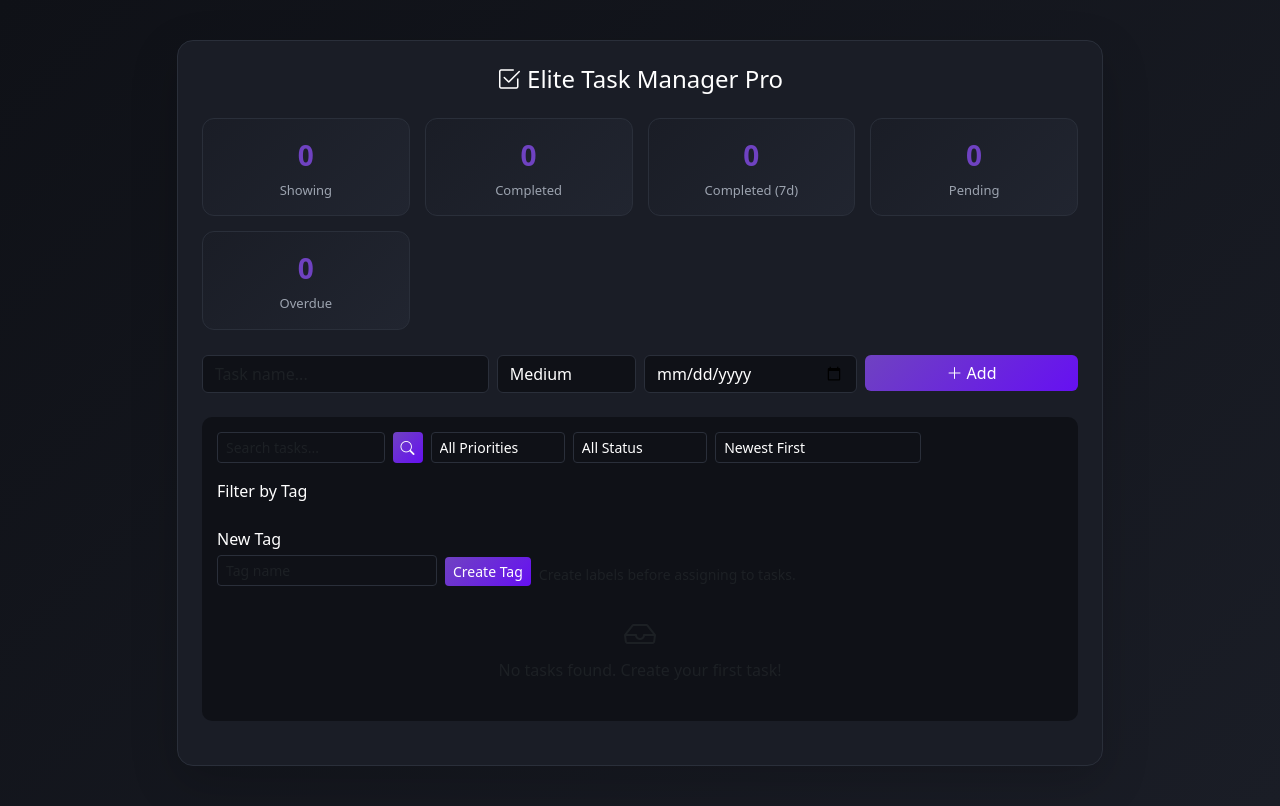
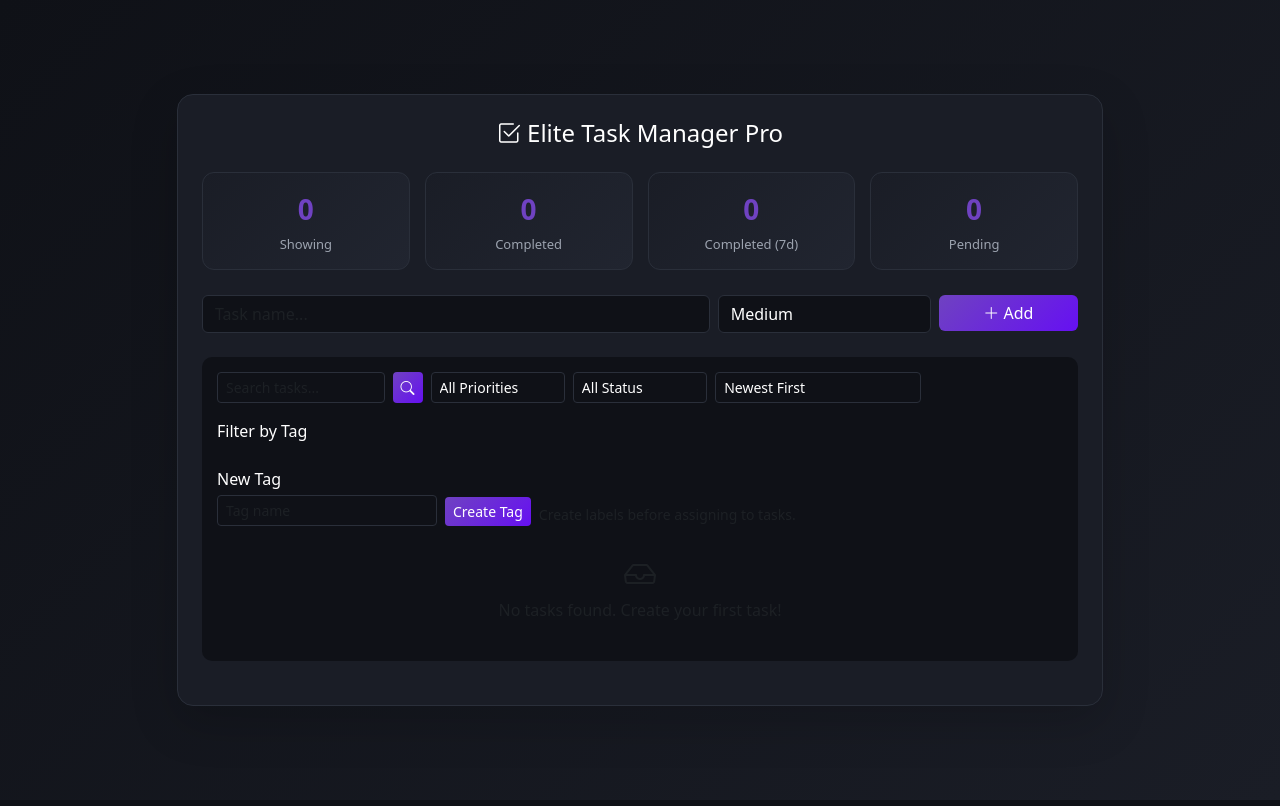
Before and after one commit to SAshoor129/flask-todo-app, a Flask app: page / in a window 1280 px wide. Run offline with Flask 3, Linux system fonts and the light colour scheme.

Commit message:
chore: remove due date functionality

```diff
--- a/app.py
+++ b/app.py
@@ -87,7 +87,6 @@
     description = db.Column(db.Text, nullable=True)
     priority = db.Column(db.String(20), default="Medium")
     status = db.Column(db.String(20), default="todo")
-    due_date = db.Column(db.DateTime, nullable=True)
     completed = db.Column(db.Boolean, default=False)
     created_at = db.Column(db.DateTime, default=lambda: datetime.now(timezone.utc))
     updated_at = db.Column(db.DateTime, default=lambda: datetime.now(timezone.utc), onupdate=lambda: datetime.now(timezone.utc))
@@ -106,16 +105,7 @@
     # Relationship to comments
     comments = db.relationship('Comment', backref='task', lazy=True, cascade='all, delete-orphan')
 
-    def is_overdue(self):
-        if self.due_date and not self.completed:
-            return self.due_date < datetime.now(timezone.utc)
-        return False
 
-    def days_until_due(self):
-        if self.due_date:
-            delta = self.due_date - datetime.now(timezone.utc)
-            return delta.days
-        return None
 
     def get_completion_percentage(self):
         """Calculate task completion based on subtasks"""
@@ -157,32 +147,10 @@
     if status_filter:
         query = query.filter(Task.status == status_filter)
 
-    # Apply date range filter
-    today = datetime.now(timezone.utc).date()
-    if date_filter == 'overdue':
-        query = query.filter(
-            Task.due_date < datetime.now(timezone.utc),
-            Task.completed == False
-        )
-    elif date_filter == 'today':
-        start = datetime.combine(today, datetime.min.time())
-        end = datetime.combine(today, datetime.max.time())
-        query = query.filter(Task.due_date.between(start, end))
-    elif date_filter == 'this_week':
-        start = today
-        end = today + timedelta(days=7)
-        start_dt = datetime.combine(start, datetime.min.time())
-        end_dt = datetime.combine(end, datetime.max.time())
-        query = query.filter(Task.due_date.between(start_dt, end_dt))
-    elif date_filter == 'no_due_date':
-        query = query.filter(Task.due_date == None)
+
 
     # Apply sorting
-    if sort_by == 'due_date_asc':
-        query = query.order_by(Task.due_date.asc().nullslast())
-    elif sort_by == 'due_date_desc':
-        query = query.order_by(Task.due_date.desc().nullslast())
-    elif sort_by == 'priority_high':
+    if sort_by == 'priority_high':
         priority_order = {'High': 1, 'Medium': 2, 'Low': 3}
         query = query.order_by(db.case({p: i for i, p in priority_order.items()}, value=Task.priority))
     elif sort_by == 'priority_low':
@@ -205,7 +173,6 @@
 
     # Get stats for dashboard
     all_tasks = Task.query.all()
-    overdue_count = sum(1 for t in all_tasks if t.is_overdue())
     one_week_ago = datetime.now(timezone.utc) - timedelta(days=7)
     completed_last_7_days = sum(1 for t in all_tasks if t.completed and t.updated_at and t.updated_at >= one_week_ago)
 
@@ -222,7 +189,6 @@
                           page=page,
                           total_pages=total_pages,
                           total_count=total_count,
-                          overdue_count=overdue_count,
                           completed_last_7_days=completed_last_7_days,
                           all_tags=all_tags)
 
@@ -240,21 +206,12 @@
     description = request.form.get("description", "").strip()
     priority = request.form.get("priority", "Medium")
     status = request.form.get("status", "todo")
-    due_date_str = request.form.get("due_date", "").strip()
-
-    due_date = None
-    if due_date_str:
-        try:
-            due_date = datetime.fromisoformat(due_date_str)
-        except (ValueError, TypeError):
-            due_date = None
 
     new_task = Task(
         name=task_name,
         description=description,
         priority=priority,
-        status=status,
-        due_date=due_date
+        status=status
     )
 
     # Handle tags
@@ -359,8 +316,6 @@
     task = Task.query.get_or_404(id)
     tasks = Task.query.order_by(Task.created_at.desc()).all()
     all_tags = Tag.query.all()
-    all_tasks = Task.query.all()
-    overdue_count = sum(1 for t in all_tasks if t.is_overdue())
 
     return render_template("index.html",
                           tasks=tasks,
@@ -373,7 +328,7 @@
                           page=1,
                           total_pages=1,
                           total_count=len(tasks),
-                          overdue_count=overdue_count,
+                          completed_last_7_days=0,
                           all_tags=all_tags)
 
 # Update task
@@ -384,13 +339,6 @@
     task.description = request.form.get("description", task.description).strip()
     task.priority = request.form.get("priority", task.priority)
     task.status = request.form.get("status", task.status)
-
-    due_date_str = request.form.get("due_date", "").strip()
-    if due_date_str:
-        try:
-            task.due_date = datetime.fromisoformat(due_date_str)
-        except (ValueError, TypeError):
-            pass
 
     # Handle tags
     tag_ids = request.form.getlist("tags")
@@ -490,9 +438,6 @@
     total_pages = paginated.pages
     total_count = paginated.total
 
-    all_tasks = Task.query.all()
-    overdue_count = sum(1 for t in all_tasks if t.is_overdue())
-
     return render_template("index.html",
                           tasks=tasks,
                           search="",
@@ -503,7 +448,7 @@
                           page=page,
                           total_pages=total_pages,
                           total_count=total_count,
-                          overdue_count=overdue_count,
+                          completed_last_7_days=0,
                           filter_tags=tags)
 
 # ============ SUBTASK ROUTES ============
--- a/templates/index.html
+++ b/templates/index.html
@@ -236,29 +236,22 @@
 <div class="stat-number">{{ tasks|selectattr('completed', 'equalto', False)|list|length }}</div>
 <div class="stat-label">Pending</div>
 </div>
-<div class="stat-card">
-<div class="stat-number">{{ overdue_count }}</div>
-<div class="stat-label">Overdue</div>
-</div>
 </div>
 
 <!-- Add Task Form -->
 <form action="/add" method="POST" class="mb-4" id="addTaskForm">
 <div class="row g-2">
-<div class="col-md-4">
+<div class="col-md-7">
 <input type="text" name="task" class="form-control" placeholder="Task name..." required>
 </div>
-<div class="col-md-2">
+<div class="col-md-3">
 <select name="priority" class="form-select">
 <option value="Low">Low</option>
 <option value="Medium" selected>Medium</option>
 <option value="High">High</option>
 </select>
 </div>
-<div class="col-md-3">
-<input type="date" name="due_date" class="form-control" placeholder="Due date">
-</div>
-<div class="col-md-3">
+<div class="col-md-2">
 <button type="submit" class="btn btn-primary w-100">
 <i class="bi bi-plus-lg"></i> Add
 </button>
@@ -369,9 +362,6 @@
 <div class="task-meta">
 <span class="badge badge-priority badge-{{ task.priority.lower() }}">{{ task.priority }}</span>
 <span class="badge bg-secondary">{{ task.status.upper() }}</span>
-{% if task.due_date %}
-<span class="badge bg-warning text-dark">Due {{ task.due_date.strftime('%Y-%m-%d') }}</span>
-{% endif %}
 </div>
 {% if task.tags %}
 <div class="mt-2">
@@ -391,7 +381,6 @@
 data-task-description="{{ task.description|replace('"', '&quot;')|replace("'", '&#39;') if task.description else '' }}"
 data-task-priority="{{ task.priority }}"
 data-task-status="{{ task.status }}"
-data-task-due-date="{{ task.due_date.strftime('%Y-%m-%d') if task.due_date else '' }}"
 data-task-tag-ids="{{ task.tags|map(attribute='id')|join(',') }}"
 onclick="editFromButton(this)">
 <i class="bi bi-pencil-square"></i>
@@ -481,12 +470,6 @@
 </select>
 </div>
 </div>
-<div class="col-md-6">
-<div class="mb-3">
-<label class="form-label text-white">Due Date</label>
-<input type="date" name="due_date" class="form-control">
-</div>
-</div>
 </div>
 <div class="mb-3">
 <label class="form-label text-white">Tags</label>
@@ -544,12 +527,6 @@
 </select>
 </div>
 </div>
-<div class="col-md-6">
-<div class="mb-3">
-<label class="form-label text-white">Due Date</label>
-<input type="date" id="editDueDateInput" name="due_date" class="form-control">
-</div>
-</div>
 </div>
 <div class="mb-3">
 <label class="form-label text-white">Tags</label>
@@ -587,14 +564,12 @@
     const taskDescription = buttonElement.dataset.taskDescription;
     const taskPriority = buttonElement.dataset.taskPriority;
     const taskStatus = buttonElement.dataset.taskStatus;
-    const taskDueDate = buttonElement.dataset.taskDueDate;
     const taskTagIds = buttonElement.dataset.taskTagIds || '';
 
     document.getElementById('editTaskInput').value = taskName;
     document.getElementById('editDescriptionInput').value = taskDescription || '';
     document.getElementById('editPriorityInput').value = taskPriority || 'Medium';
     document.getElementById('editStatusInput').value = taskStatus || 'todo';
-    document.getElementById('editDueDateInput').value = taskDueDate || '';
 
     const tagIds = taskTagIds.split(',').filter(Boolean).map(id => id.trim());
     const tagSelect = document.getElementById('editTagInput');
@@ -603,7 +578,7 @@
     });
 
     document.getElementById('editForm').action = '/update/' + taskId;
-}
+}}
 
 async function createTag(event) {
     event.preventDefault();
```
Also changed, not shown: templates/task_detail.html (+0 -19 lines).
